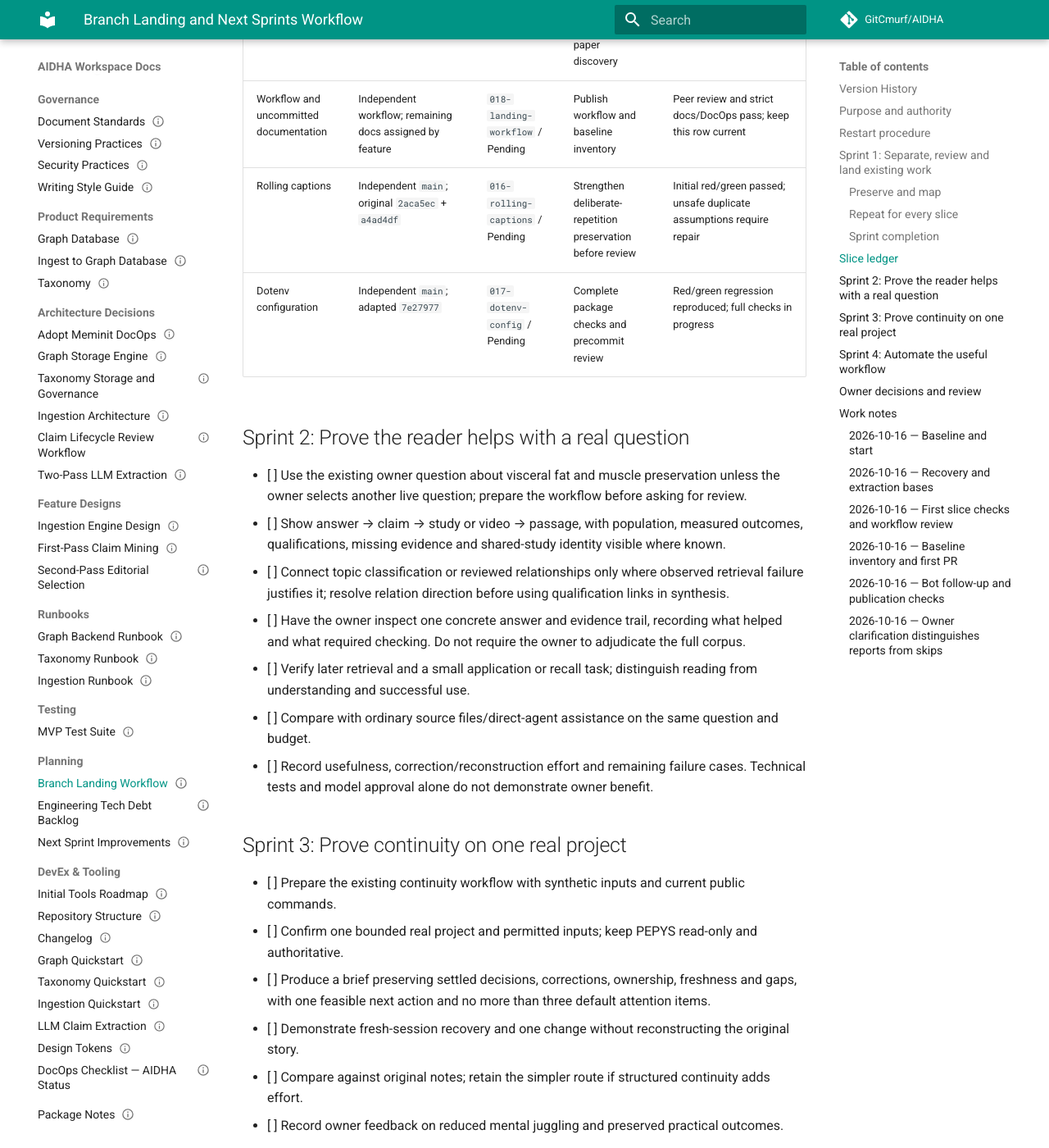
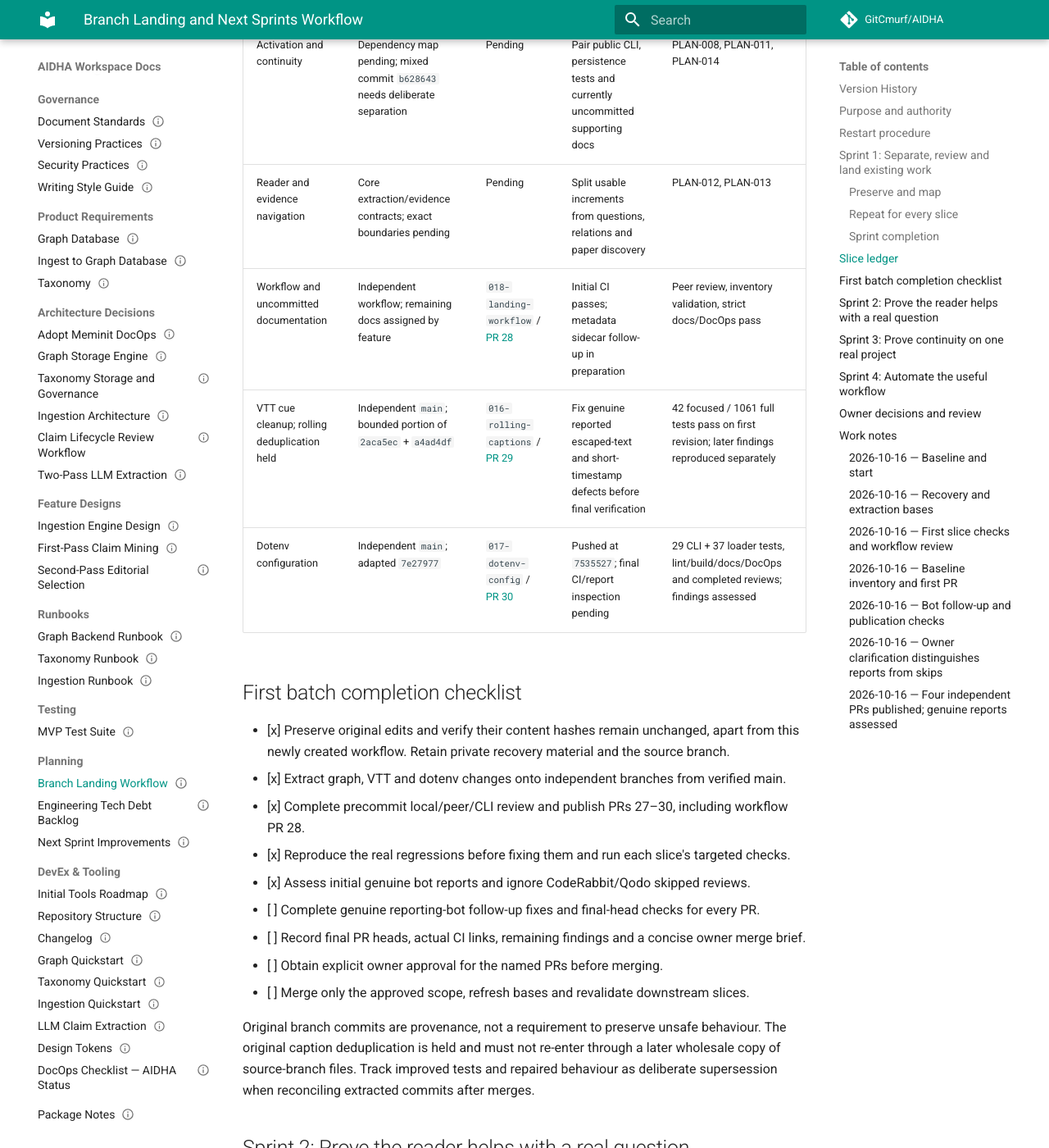
Before and after one commit to GitCmurf/AIDHA, an MkDocs documentation site: the page built from docs/05-planning/plan-015-branch-landing-workflow.md, in a window 1280 px wide and 1400 px high, scrolled down 4058 px. Shown: the whole window at 82% size. Built offline with MkDocs 1.6.1 and Material for MkDocs 9.7.7, drawn with Linux system fonts in a browser that asks for light colours; comment, search, counter and statistics services are not loaded; the version menu is left out; some of the changed text lies outside the part shown.

Commit message:
docs(plan): record PR batch and inventory metadata

```diff
--- a/docs/01-indices/catalog.json
+++ b/docs/01-indices/catalog.json
@@ -497,7 +497,7 @@
       "document_id": "AIDHA-PLAN-015",
       "owner": "Engineering",
       "status": "Draft",
-      "version": "0.2",
+      "version": "0.3",
       "last_updated": "2026-10-16",
       "title": "Branch Landing and Next Sprints Workflow",
       "type": "PLAN",
--- a/docs/05-planning/plan-015-branch-landing-workflow.md
+++ b/docs/05-planning/plan-015-branch-landing-workflow.md
@@ -26,6 +26,7 @@ related_ids: [AIDHA-PLAN-009, AIDHA-PLAN-008, AIDHA-PLAN-010, AIDHA-PLAN-011, AI
 | ------- | ---- | ------ | -------------- | --------- | ------ | --------- |
 | 0.1 | 2026-10-16 | Codex | Record the authorised extraction, review and PR workflow, subsequent outcome-focused sprints, owner gates and restart notes. | — | Draft | Owner request |
 | 0.2 | 2026-10-16 | Codex | Distinguish skipped bot reviews from actual reports; retain genuine findings, CI and completed peer/CLI review gates. | CMF | Draft | Owner clarification |
+| 0.3 | 2026-10-16 | Codex | Publish the first independent PR batch, record assessed review findings, and add inventory sidecar metadata. | — | Draft | PRs 27–30 |
 
 ## Purpose and authority
 
@@ -116,9 +117,27 @@ Do not introduce links to pages absent from a PR base.
 | Extraction and source distillation | Dependency map pending | Pending | Separate foundational fixes and distillation where contracts permit | AIDHA-PLAN-009, AIDHA-PLAN-010; older reviews require exact-scope checks |
 | Activation and continuity | Dependency map pending; mixed commit `b628643` needs deliberate separation | Pending | Pair public CLI, persistence tests and currently uncommitted supporting docs | PLAN-008, PLAN-011, PLAN-014 |
 | Reader and evidence navigation | Core extraction/evidence contracts; exact boundaries pending | Pending | Split usable increments from questions, relations and paper discovery | PLAN-012, PLAN-013 |
-| Workflow and uncommitted documentation | Independent workflow; remaining docs assigned by feature | `018-landing-workflow` / Pending | Publish workflow and baseline inventory | Peer review and strict docs/DocOps pass; keep this row current |
-| Rolling captions | Independent `main`; original `2aca5ec` + `a4ad4df` | `016-rolling-captions` / Pending | Strengthen deliberate-repetition preservation before review | Initial red/green passed; unsafe duplicate assumptions require repair |
-| Dotenv configuration | Independent `main`; adapted `7e27977` | `017-dotenv-config` / Pending | Complete package checks and precommit review | Red/green regression reproduced; full checks in progress |
+| Workflow and uncommitted documentation | Independent workflow; remaining docs assigned by feature | `018-landing-workflow` / [PR 28](https://github.com/GitCmurf/AIDHA/pull/28) | Initial CI passes; metadata sidecar follow-up in preparation | Peer review, inventory validation, strict docs/DocOps pass |
+| VTT cue cleanup; rolling deduplication held | Independent `main`; bounded portion of `2aca5ec` + `a4ad4df` | `016-rolling-captions` / [PR 29](https://github.com/GitCmurf/AIDHA/pull/29) | Fix genuine reported escaped-text and short-timestamp defects before final verification | 42 focused / 1061 full tests pass on first revision; later findings reproduced separately |
+| Dotenv configuration | Independent `main`; adapted `7e27977` | `017-dotenv-config` / [PR 30](https://github.com/GitCmurf/AIDHA/pull/30) | Pushed at `7535527`; final CI/report inspection pending | 29 CLI + 37 loader tests, lint/build/docs/DocOps and completed reviews; findings assessed |
+
+## First batch completion checklist
+
+- [x] Preserve original edits and verify their content hashes remain unchanged, apart from this
+  newly created workflow. Retain private recovery material and the source branch.
+- [x] Extract graph, VTT and dotenv changes onto independent branches from verified main.
+- [x] Complete precommit local/peer/CLI review and publish PRs 27–30, including workflow PR 28.
+- [x] Reproduce the real regressions before fixing them and run each slice's targeted checks.
+- [x] Assess initial genuine bot reports and ignore CodeRabbit/Qodo skipped reviews.
+- [ ] Complete genuine reporting-bot follow-up fixes and final-head checks for every PR.
+- [ ] Record final PR heads, actual CI links, remaining findings and a concise owner merge brief.
+- [ ] Obtain explicit owner approval for the named PRs before merging.
+- [ ] Merge only the approved scope, refresh bases and revalidate downstream slices.
+
+Original branch commits are provenance, not a requirement to preserve unsafe behaviour. The
+original caption deduplication is held and must not re-enter through a later wholesale copy of
+source-branch files. Track improved tests and repaired behaviour as deliberate supersession when
+reconciling extracted commits after merges.
 
 ## Sprint 2: Prove the reader helps with a real question
 
@@ -255,3 +274,28 @@ Do not introduce links to pages absent from a PR base.
   The PR is ready for owner merge review; no merge has occurred.
 - Future PRs need inspection of any genuine reporting-bot findings and final-head CI. This
   clarification supersedes earlier work-note language about ignoring all repository bot results.
+
+### 2026-10-16 — Four independent PRs published; genuine reports assessed
+
+- PRs: graph search [27](https://github.com/GitCmurf/AIDHA/pull/27), workflow
+  [28](https://github.com/GitCmurf/AIDHA/pull/28), VTT cleanup
+  [29](https://github.com/GitCmurf/AIDHA/pull/29), dotenv config
+  [30](https://github.com/GitCmurf/AIDHA/pull/30). All target main independently.
+- Graph: final-head CI and completed CLI verification pass; its addressed DeepSource thread
+  is resolved. Workflow's initial revision passes real CI; a genuine Greptile report correctly
+  requests non-Markdown metadata. Added `inventory.json.metadata.yaml` (AIDHA-TESTING-055),
+  validated directly against the repository metadata schema. Creation/history is recorded here.
+- VTT: removed unsafe deduplication; 1061 full YouTube tests pass, seven skip; 42 focused tests,
+  lint/build/docs/DocOps and deep CodeRabbit review pass on initial revision. Genuine Greptile
+  reports then identify single-encoded literal loss and minute/second timestamp handling; these
+  require test-first follow-up before merge readiness. A DeepSource declaration-style report is
+  also being assessed. Passing review alone does not establish source fidelity.
+- Dotenv: 29 CLI and 37 loader tests pass, with shell-only values and both precedence modes.
+  Review's major environment-loss concern is disproved: the resolver merges process.env with
+  policy-selected dotenv entries. A minor test-link concern is addressed with stable repository
+  links, since source-code links outside docs fail strict relative-link rendering. Two completed
+  CodeRabbit passes and parent review are retained; synthetic fixtures have precise line-level
+  secret-scanner annotations rather than a relaxed detector policy.
+- Rechecked the initial recovery manifest: every pre-existing edited/untracked file is unchanged.
+  Only the newly created workflow differs from its first snapshot. Original checkout stays at
+  `39bea2d`; extracted refinements live in their PR worktrees.
```
Also changed, not shown: other parts of docs/05-planning/plan-015-branch-landing-workflow.md (+2 -2 lines), docs/55-testing/branch-landing-20261016/inventory.json.metadata.yaml (added, +11 -0 lines).
